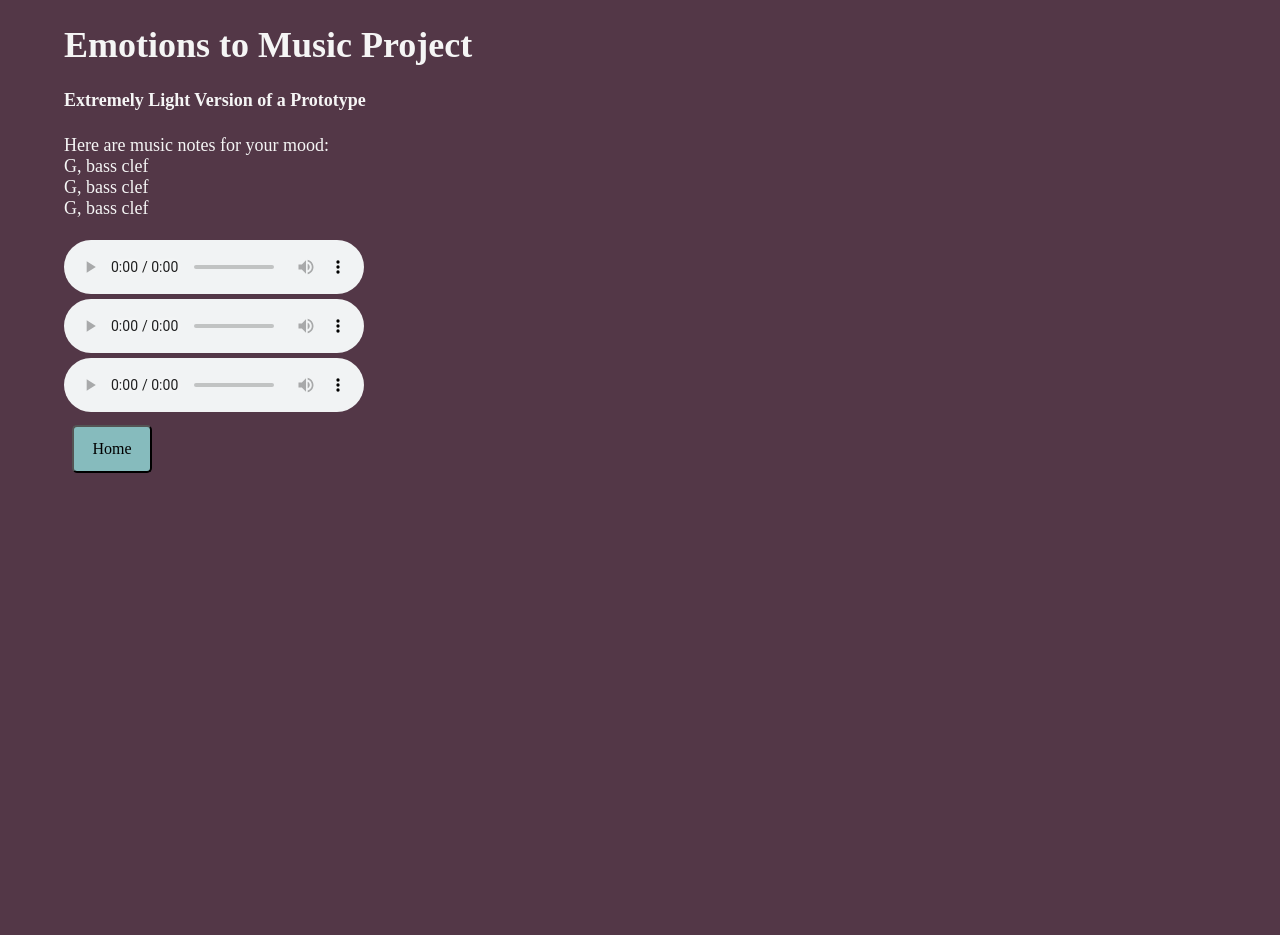
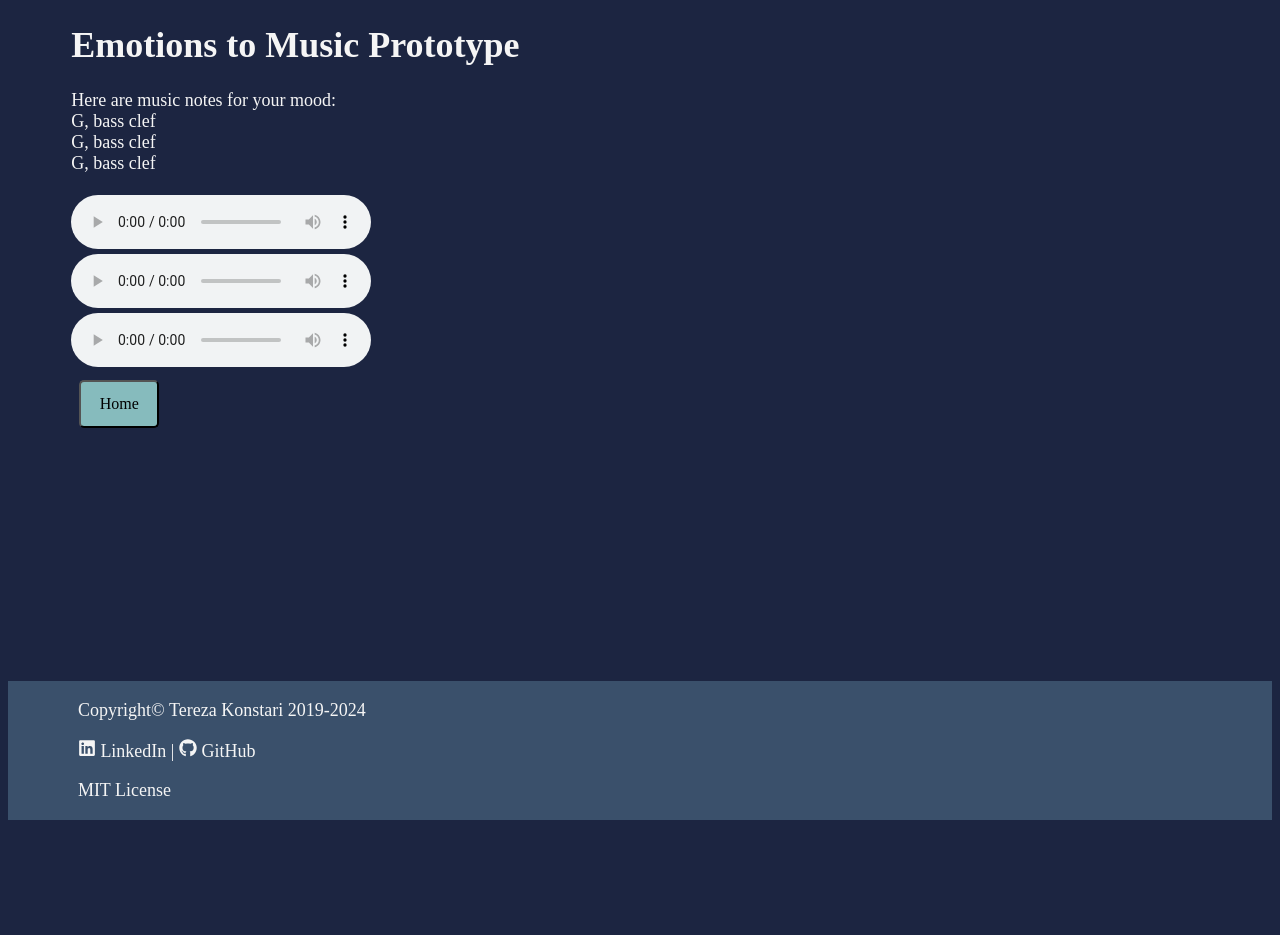
Before and after one commit to Teresa-Konsta/emotions-music-nextjs, a Next.js app: page /music-notes in a window 1280 px wide. Shown: the top 935 px of the page. After the commit the page ends 828 px from the top, so only its background shows below. Built offline with nearby package versions, Linux system fonts and the light colour scheme.

Commit message:
updating

```diff
--- a/package.json
+++ b/package.json
@@ -15,6 +15,7 @@
     "next": "13.3.1",
     "react": "18.2.0",
     "react-dom": "18.2.0",
+    "react-icons": "^5.3.0",
     "react-redux": "^8.0.5"
   }
 }
--- a/src/components/UI/Container.js
+++ b/src/components/UI/Container.js
@@ -1,12 +1,15 @@
-import Header from '../layout/Header';
 import Footer from '../layout/Footer';
 import styles from './Container.module.css';
 
 const Container = (props) => {
     return(
-        <div className={styles.container}>
-            <Header />
-            {props.children}
+        <div>
+            <div className={styles.container}>
+                <h1>
+                    Emotions to Music Prototype
+                </h1>
+                {props.children}
+            </div>
             <div className={styles.footer}>
                 <Footer />
             </div>
--- a/src/components/UI/Container.module.css
+++ b/src/components/UI/Container.module.css
@@ -1,8 +1,9 @@
 .container {
-    /**/
+    margin-left: 5%;
+    margin-right: 5%;
 }
 
 .footer {
-    margin-top: 40%;
-    margin-bottom: 1;
+    background-color: #3A506B;
+    margin-bottom: 0;
 }
--- /dev/null
+++ b/src/components/guide/Description.js
@@ -0,0 +1 @@
+//How this project was created, how it works
--- /dev/null
+++ b/src/components/guide/Instruction.js
@@ -0,0 +1 @@
+//how to use this app
--- a/src/components/layout/Footer.js
+++ b/src/components/layout/Footer.js
@@ -1,9 +1,17 @@
+import { FaLinkedin, FaGithub } from "react-icons/fa";
+import styles from './Footer.module.css';
+
 const Footer = () => {
     return(
-        <div>
-            Copyright&copy;&nbsp;
-            <a href="https://www.linkedin.com/in/tereza-teresa-konstari-8b9594131/">Tereza Konstari</a>
-            &nbsp;2023.
+        <div className={styles.footer}>
+            <div className={styles.txt}>
+            <p>Copyright&copy;&nbsp;Tereza Konstari&nbsp;2019-2024</p>
+            <p>
+                <a href="https://www.linkedin.com/in/tereza-teresa-konstari-8b9594131/"><FaLinkedin/>&nbsp;LinkedIn</a>
+                &nbsp;|&nbsp;<a href="https://github.com/Teresa-Konsta"><FaGithub/>&nbsp;GitHub</a>
+            </p>
+            <p>MIT License</p>
+            </div>
         </div>
     );
 };
--- /dev/null
+++ b/src/components/layout/Footer.module.css
@@ -0,0 +1,12 @@
+.footer {
+    margin-top: 20%;
+    margin-left: 5%;
+    margin-right: 5%;
+    margin-bottom: 0;
+    background-color: #3A506B;
+}
+
+.txt {
+    margin: 0.5%;
+    padding: 1px;
+}
--- a/src/components/layout/Header.js
+++ /dev/null
@@ -1,14 +0,0 @@
-const Header = () => {
-    return(
-        <div>
-            <h1>
-                Emotions to Music Project
-            </h1>
-        <h4>
-            Extremely Light Version of a Prototype<br />
-        </h4>
-        </div>
-    );
-};
-
-export default Header;
--- a/src/styles/globals.css
+++ b/src/styles/globals.css
@@ -1,10 +1,8 @@
 body {
   font-family: Caladea;
   font-size: large;
-  background-color: #533747;
+  background-color: #1c2541;
   color: whitesmoke;
-  margin-left: 5%;
-  margin-right: 5%;
 }
 
 a {
```
Also changed, not shown: 1 other file (tests, documents, lock files or other folders).
